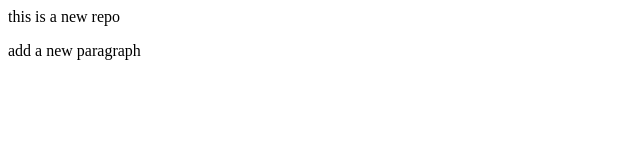
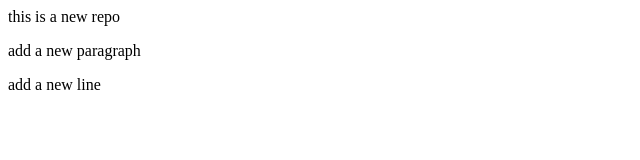
Before and after one commit to rahmanashique1992-sketch/localrepo, a plain HTML site: page index.html in a window 1280 px wide. Shown: the whole page, without its empty margins (0-640 px from the left). Drawn offline with Linux system fonts and the light colour scheme.

Commit message:
added a new line

```diff
--- a/index.html
+++ b/index.html
@@ -1,2 +1,3 @@
 <p> this is a new repo</p>
 <p> add a new paragraph</p>
+<p> add a new line</p>
```
